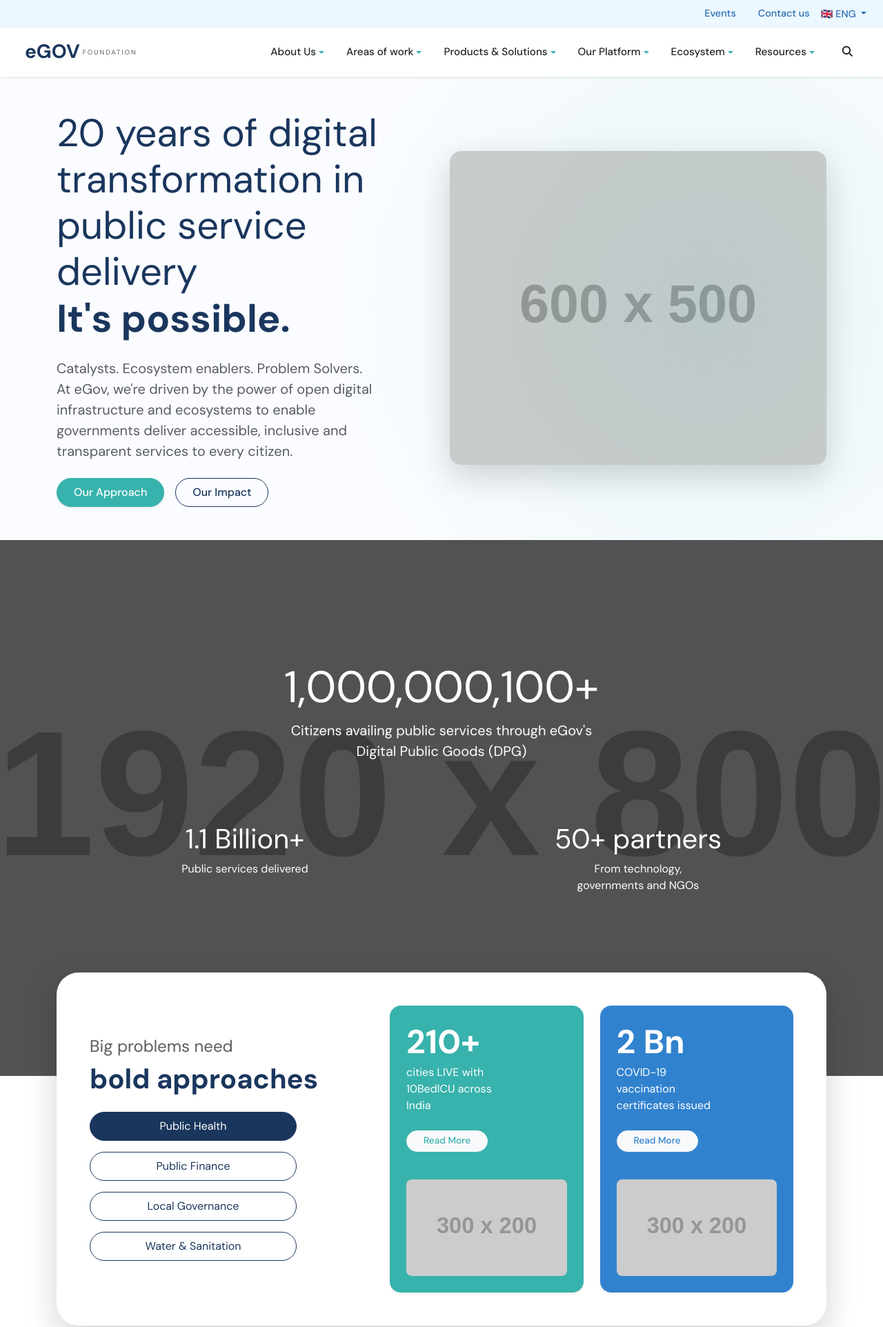
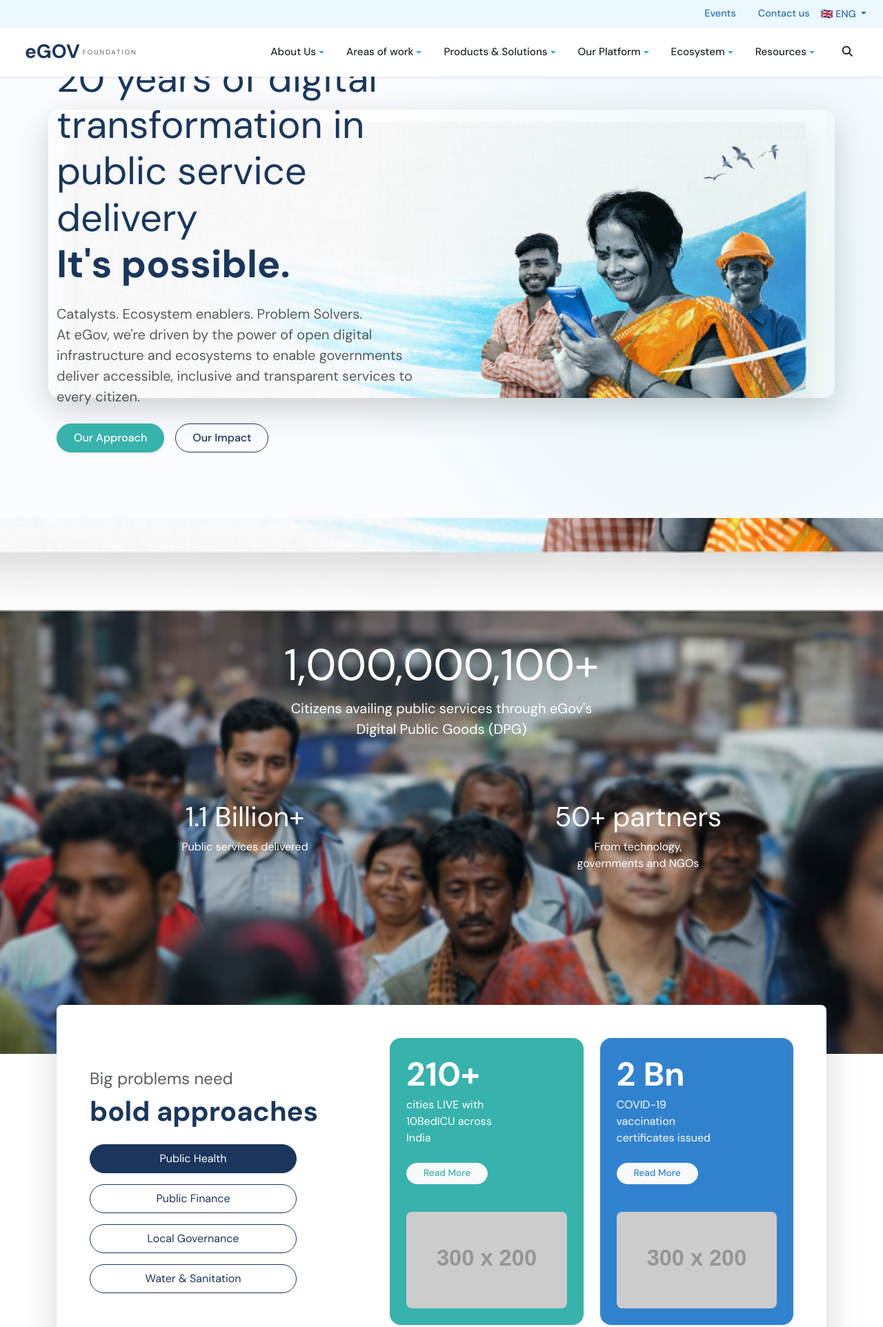
Before and after one commit to JyotiP143/responsive-landing-page-html-css-bootstrap, a plain HTML site: page index.html in a window 1280 px wide. Shown: the top 1924 px of the page at 69% size. Drawn offline with nearby package versions, Linux system fonts and the light colour scheme; placeholder pictures from the web are drawn by us.

Commit message:
images added mobile responcive@

```diff
--- a/index.html
+++ b/index.html
@@ -78,8 +78,12 @@
     <!-- Hero Section -->
     <section class="hero-section position-relative overflow-hidden pt-5 pb-5">
         <div class="container">
-            <div class="row align-items-center">
-                <div class="col-lg-6 position-relative z-1 hero-content pe-lg-5">
+            <div class="row align-items-center hero-image-wrapper p-20">
+                        <img src="image_1-group.png" alt="People Graphic" class="img-fluid rounded-4 shadow-lg hero-img">
+                        <!-- Abstract shapes placeholder (using CSS later) -->
+                        <div class="bg-shape shadow-shape"></div>
+
+                <div class="col-lg-6 position-absolute z-1 hero-content pe-lg-5">
                     <h1 class="display-4 fw-normal text-primary-blue mb-0">
                         20 years of digital transformation in public service delivery
                         <br>
@@ -94,14 +98,8 @@
                         <a href="#" class="btn btn-outline-primary-blue rounded-pill px-4 py-2 fw-medium transition">Our Impact</a>
                     </div>
                 </div>
-                <div class="col-lg-6 position-relative mt-5 mt-lg-0 text-center">
-                    <!-- Placeholder for the painted style graphic -->
-                    <div class="hero-image-wrapper">
-                        <img src="https://via.placeholder.com/600x500/EBF8FF/2B6CB0?text=Hero+Graphic+People" alt="People Graphic" class="img-fluid rounded-4 shadow-lg hero-img">
-                        <!-- Abstract shapes placeholder (using CSS later) -->
-                        <div class="bg-shape shadow-shape"></div>
-                    </div>
-                </div>
+                <!-- <div class="col-lg-6 position-relative mt-5 mt-lg-0 text-center">
+                </div> -->
             </div>
         </div>
         <!-- Decorative swoosh/background effect placeholder -->
@@ -112,7 +110,7 @@
     <section class="impact-section position-relative">
         <div class="impact-bg-wrap">
             <!-- Dummy background image with overlay -->
-            <div class="impact-bg text-center text-white d-flex flex-column align-items-center justify-content-center" style="background-image: linear-gradient(rgba(0, 0, 0, 0.6), rgba(0, 0, 0, 0.6)), url('https://via.placeholder.com/1920x800/1A365D/FFFFFF?text=Crowd+Background'); background-size: cover; background-position: center; min-height: 600px;">
+            <div class="impact-bg text-center text-white d-flex flex-column align-items-center justify-content-center" style="background-image:url('image_2_people.png'); background-size: cover; background-position: center; min-height: 600px;">
                 <div class="container pb-5 mb-5">
                     <div class="row pt-5">
                         <div class="col-12 text-center mb-5">
@@ -135,8 +133,8 @@
         </div>
 
         <!-- Overlapping Cards Area -->
-        <div class="container position-relative z-2" style="margin-top: -150px;">
-            <div class="card border-0 shadow-lg p-5 rounded-5 mb-5 abstract-card-container">
+        <div class="container position-relative z-2" style="margin-top: -71px;">
+            <div class="card border-0 shadow-lg p-5 rounded-3 mb-5 abstract-card-container">
                 <div class="row align-items-center">
                     <!-- Left: Bold Approaches -->
                     <div class="col-lg-5 mb-4 mb-lg-0 pe-lg-5 text-center text-lg-start">
@@ -186,7 +184,7 @@
     <!-- Journey Section -->
     <section class="journey-section py-5 my-5 text-center">
         <div class="container">
-            <h2 class="display-5 fw-normal text-primary-blue mb-4">
+            <h2 class="display-5 fw-100 text-primary-blue mb-4">
                 20 years of reimagining for citizens and
                 <br>
                 <span class="fw-bold text-teal hero-title-highlight position-relative d-inline-block">
@@ -242,6 +240,9 @@
                 <div class="col-lg-12 position-relative">
                     <!-- Deep Blue Background and Content -->
                     <div class="bg-primary-dark p-5 position-relative" style="background-color: #0B1B3D; min-height: 500px; padding-top: 5rem !important; padding-bottom: 5rem !important;">
+                        <div class="position-absolute bottom-0 end-0 d-none d-lg-block z-1" style="width: 50%; max-width: 650px;">
+                            <img src="image_3_digital.png" alt="Woman using phone" class="img-fluid" style="border-top-left-radius: 40px; border-bottom-left-radius: 40px;">
+                        </div>
                         <div class="container">
                             <div class="row">
                                 <div class="col-lg-6 z-2">
@@ -261,9 +262,7 @@
                             </div>
                         </div>
                         <!-- Woman Graphic Positioned -->
-                        <div class="position-absolute bottom-0 end-0 d-none d-lg-block z-1" style="width: 50%; max-width: 650px;">
-                            <img src="https://via.placeholder.com/650x550/0B1B3D/FFFFFF?text=Woman+Using+Phone" alt="Woman using phone" class="img-fluid" style="border-top-left-radius: 40px; border-bottom-left-radius: 40px;">
-                        </div>
+
                     </div>
                 </div>
             </div>
--- a/style.css
+++ b/style.css
@@ -54,6 +54,9 @@
     background-color: var(--accent-teal);
     color: white;
     border: 1px solid var(--accent-teal);
+}
+.fw-100 {
+  font-weight: 100;
 }
 .btn-teal:hover {
     background-color: #319795; /* darker teal */
```
Also changed, not shown: image_1-group.png (added), image_2_people.png (added), image_3_digital.png (added).
